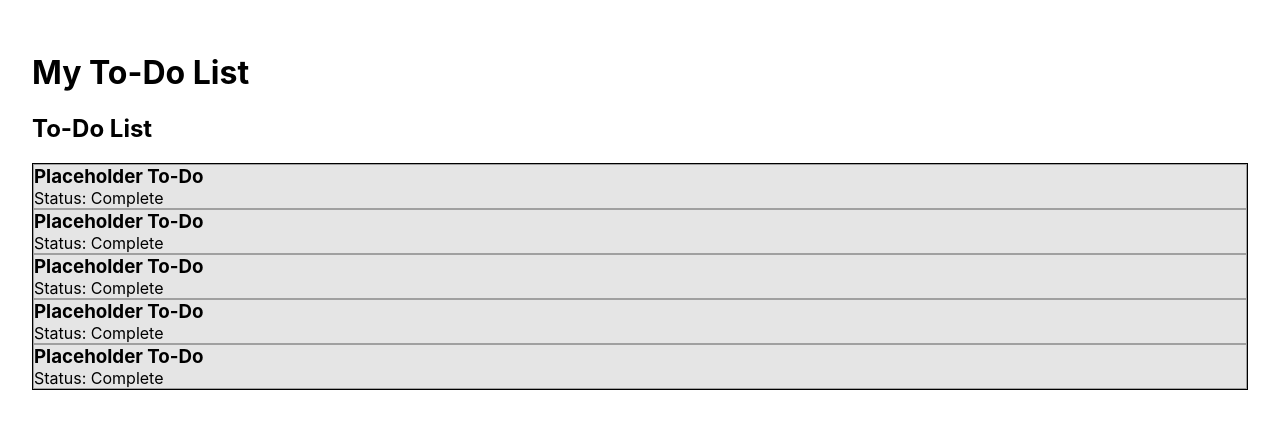
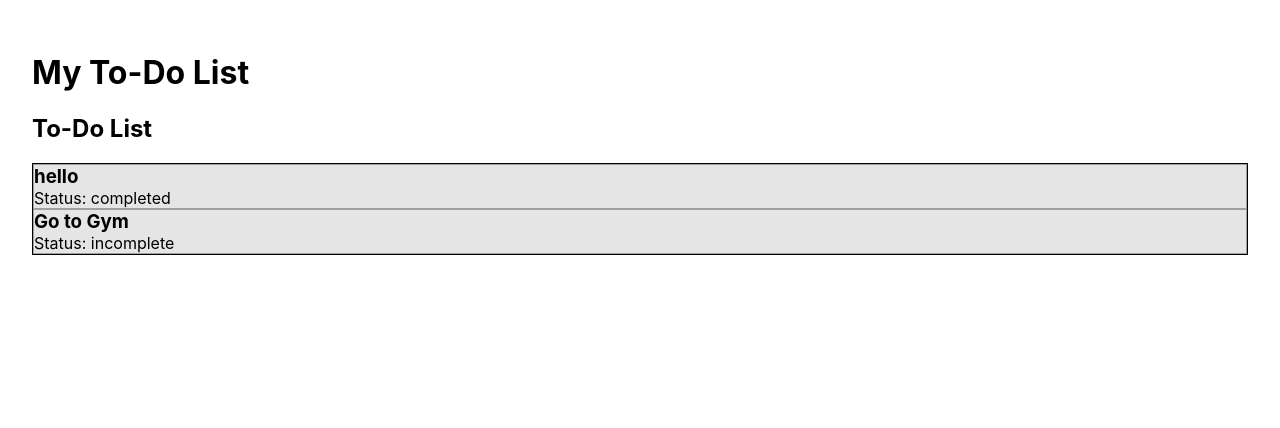
Before and after one commit to SimonFolkerts/ToDo-Follow-Along, a React (Create React App) app: page / in a window 1280 px wide. Shown: the top 428 px of the page. Built offline with nearby package versions, Linux system fonts and the light colour scheme.

Commit message:
add title and status props passed from App to ToDo so that ToDo instances can render different data based on information from the parent

```diff
--- a/src/App.js
+++ b/src/App.js
@@ -2,17 +2,20 @@ import "./App.css";
 import ToDo from "./components/ToDo.js";
 
 function App() {
+  // a new string, stored in a variable. We can pass this down to the ToDo child component by using props
+  const myString = "hello";
+
   return (
     <div className="App">
       <h1>My To-Do List</h1>
       <section>
         <h2>To-Do List</h2>
         <div className="todos__container">
-          <ToDo />
-          <ToDo />
-          <ToDo />
-          <ToDo />
-          <ToDo />
+          {/* here we have added a pair of props to this instance of ToDo, the first one is called title and passes down a variable's value, the second is called status and is simply passing a string. These will be bundled together into a single object which can be accessed in the component */}
+          <ToDo title={myString} status="completed" />
+
+          {/* here, another instance of ToDo is being passed the same props but with different values. This means that when this instance of ToDo accesses title and status, it will recieve these different values  */}
+          <ToDo title="Go to Gym" status="incomplete" />
         </div>
       </section>
     </div>
--- a/src/components/ToDo.js
+++ b/src/components/ToDo.js
@@ -1,9 +1,12 @@
 import "./ToDo.css";
-function ToDo() {
+// by adding the 'props' parameter to the component function, it can now access incoming data from the parent
+function ToDo(props) {
   return (
     <div className="todo">
-      <h3 className="todo__title">Placeholder To-Do</h3>
-      <p>Status: Complete</p>
+      {/* here we are expressing the value of the title prop */}
+      <h3 className="todo__title">{props.title}</h3>
+      {/* and here we are expressing the value of the status */}
+      <p>Status: {props.status}</p>
     </div>
   );
 }
```
